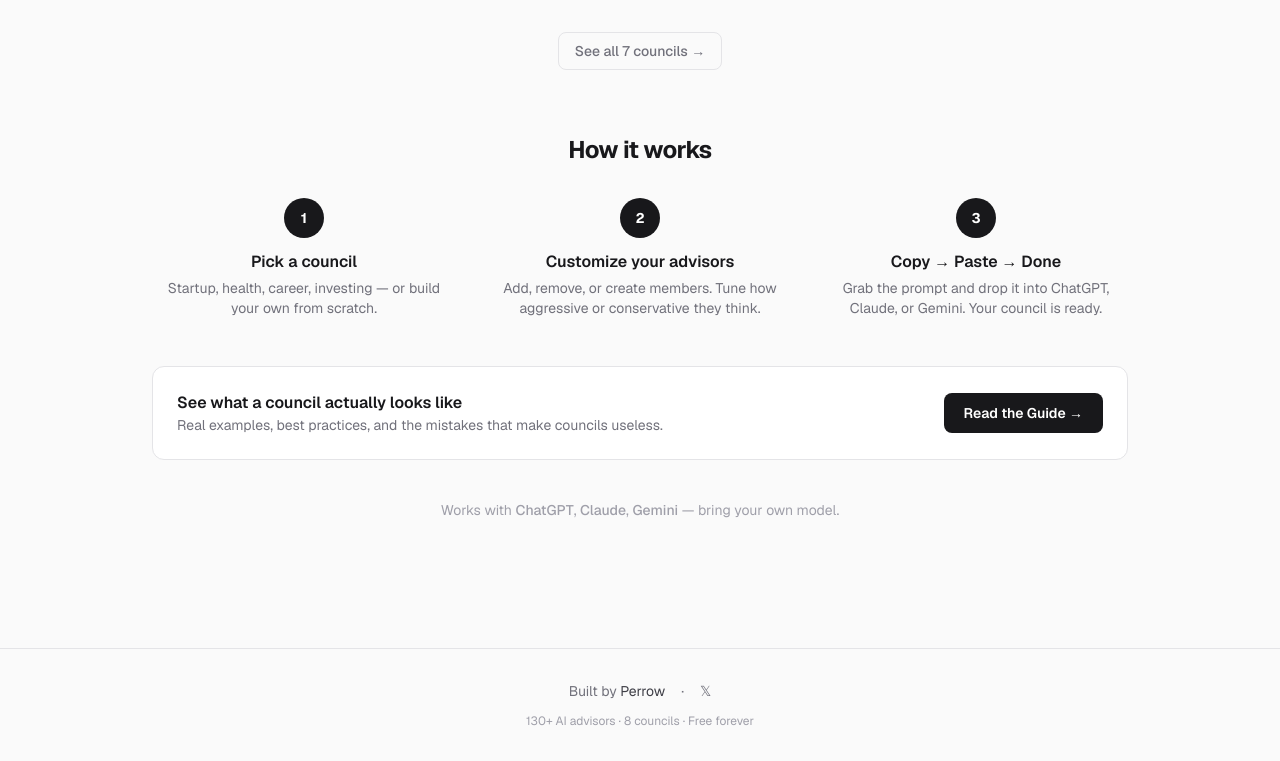
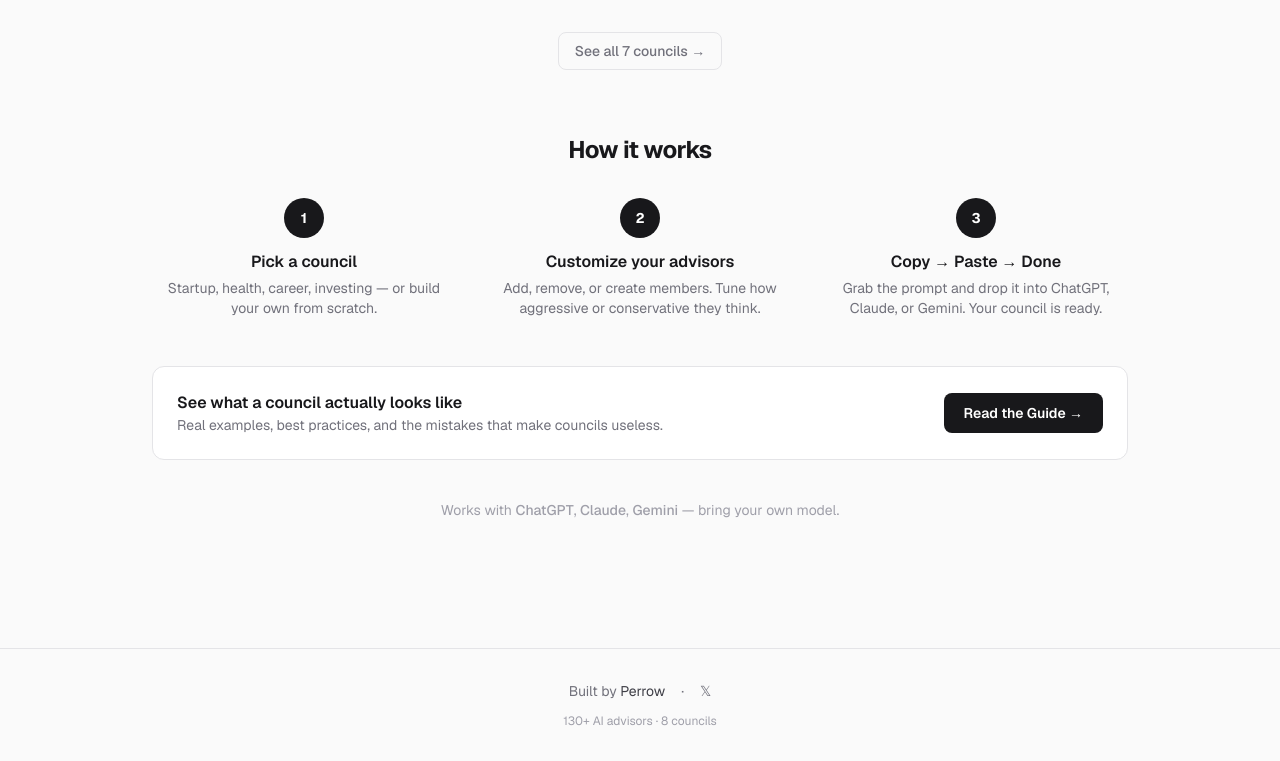
Before and after one commit to AgentPerrow/runcouncil, a Next.js app: page / in a window 1280 px wide. Shown: the part 425-1186 px from the top of the page. Built offline with nearby package versions, Linux system fonts and the light colour scheme.

Commit message:
fix: remove 'free forever' from footer

```diff
--- a/src/app/layout.tsx
+++ b/src/app/layout.tsx
@@ -49,7 +49,7 @@ export default function RootLayout({
               <span>·</span>
               <a href="https://x.com" target="_blank" rel="noopener noreferrer" className="text-zinc-500 dark:text-zinc-600 hover:text-zinc-700 dark:hover:text-zinc-400">𝕏</a>
             </div>
-            <p className="text-xs text-zinc-400 dark:text-zinc-700">130+ AI advisors · 8 councils · Free forever</p>
+            <p className="text-xs text-zinc-400 dark:text-zinc-700">130+ AI advisors · 8 councils</p>
           </div>
         </footer>
         <Analytics />
```
